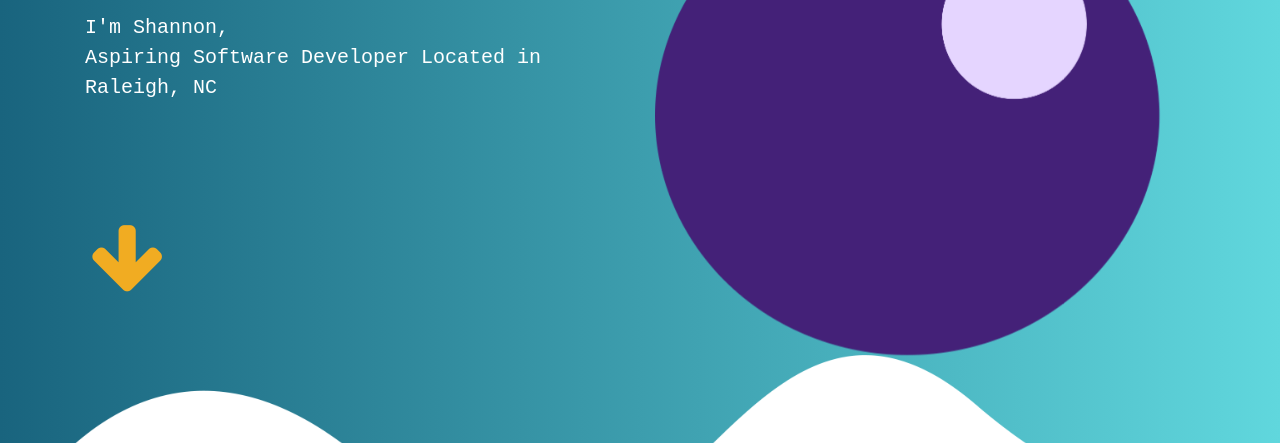
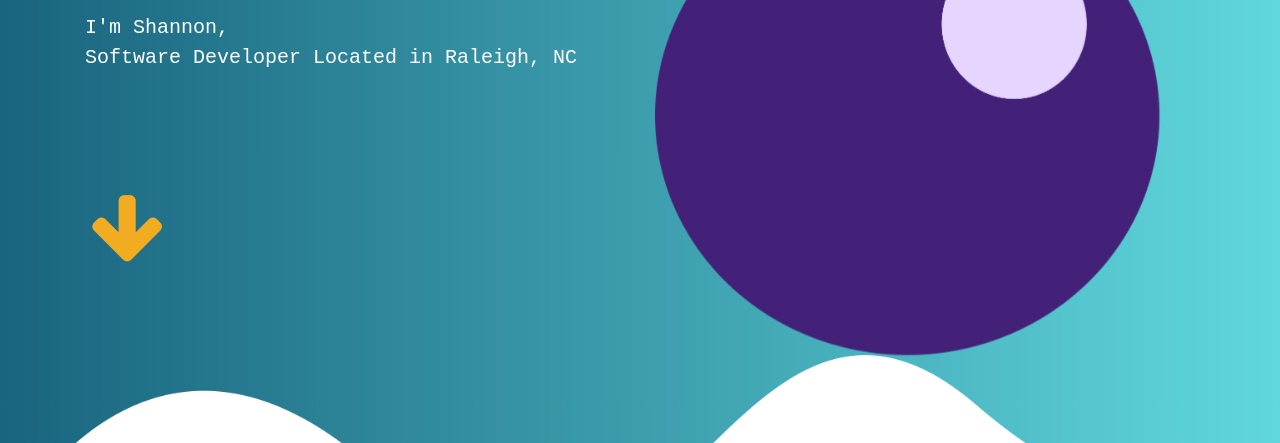
Before and after one commit to skotraba/skotraba.github.io, a plain HTML site: page index.html in a window 1280 px wide. Shown: the part 357-800 px from the top of the page. Drawn offline with nearby package versions, Linux system fonts and the light colour scheme.

Commit message:
Changed text

```diff
--- a/index.html
+++ b/index.html
@@ -54,7 +54,7 @@
             <div class='row'>
                 <div class='col-md-6'>
                     <p class='title animated bounceInDown'><span id='first'>Passionate</span> About Software</p>
-                    <p class='animated bounceInLeft delay-1s second'> I'm Shannon,<br> Aspiring Software Developer Located in Raleigh, NC</p>
+                    <p class='animated bounceInLeft delay-1s second'> I'm Shannon,<br> Software Developer Located in Raleigh, NC</p>
                     <a href='#about'><i class="fa fa-arrow-down fa-5x animated infinite bounce"></i></a>
                 </div>
                 <div class='col-md-6'>
```
